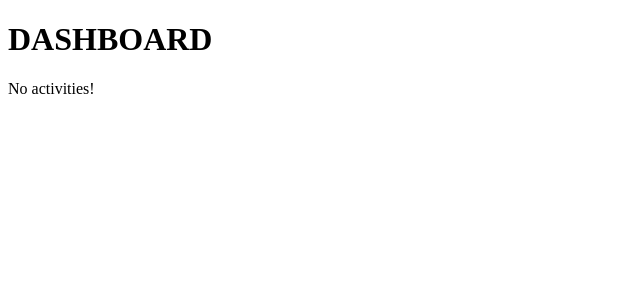
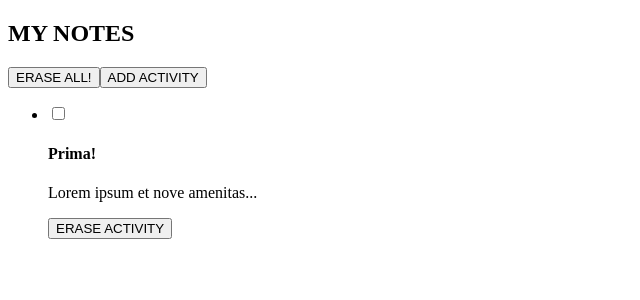
Before and after one commit to albertocapone/hooks-material-ts-todolist, a React (Create React App) app: page / in a window 1280 px wide. Shown: the top 300 px of the page, without its empty margins (0-640 px from the left). Built offline with nearby package versions, Linux system fonts and the light colour scheme.

Commit message:
Struttura base app completa (scheletro componenti)

```diff
--- a/src/components/ActivitiesDashboard.tsx
+++ b/src/components/ActivitiesDashboard.tsx
@@ -1,18 +1,29 @@
 //React Imports
-import React from 'react';
+import React, { useState } from 'react';
 //Components
+import AppBar from './AppBar';
+import ActivitiesList from './ActivitiesList';
+import ActivitiesModal from './ActivitiesModal';
+//TS types
 import { Activity } from '../types';
 
 type Props = {
     activities: Activity[]
 };
 
+type ModalState = {
+    isOpen: boolean,
+    contains: null | Activity
+};
+
 const ActivitiesDashboard: React.FC<Props> = ( {activities} ) => {
+    const [modal, setModal] = useState<ModalState>( {isOpen: false, contains: null} );
     return (
-        <main>
-            <h1>DASHBOARD</h1>
-            {activities.length > 0 ? activities.map( ( {id, text} ) => <p key={id}>{text}</p> ) : "No activities!"}
-        </main>
+        <div>
+            <AppBar />
+            <ActivitiesList activities={activities} />
+            {modal.isOpen && <ActivitiesModal contains={modal.contains}/>}
+        </div>
     )
 }
 
--- /dev/null
+++ b/src/components/ActivitiesList.tsx
@@ -0,0 +1,18 @@
+//React Imports
+import React from 'react';
+import { Activity } from '../types';
+import ActivityEntry from './ActivityEntry';
+
+type Props = {
+    activities: Activity[]
+};
+
+const ActivitiesList: React.FC<Props> = ( { activities } ) => {
+    return (
+        <ul>
+            {(activities.length > 0) ? activities.map( ({id, title, text}) => <ActivityEntry key={id} title={title} text={text}/>)  : "No activities yet!" }
+        </ul>
+    );
+}
+
+export default ActivitiesList;
--- /dev/null
+++ b/src/components/ActivitiesModal.tsx
@@ -0,0 +1,14 @@
+import React from 'react';
+import { Activity } from '../types';
+
+type Props = {
+    contains: Activity | null
+};
+
+const ActivitiesModal: React.FC<Props> = ( {contains} ) => {
+    return (
+        <div>You can see me now, I'm the modal! {contains}</div>
+    );
+}
+
+export default ActivitiesModal;
--- /dev/null
+++ b/src/components/ActivityEntry.tsx
@@ -0,0 +1,21 @@
+import React from 'react';
+import {default as EraseActivityButton} from './MorphingButton';
+
+type Props = {
+    key: number,
+    title: String,
+    text: String
+};
+
+const ActivityEntry: React.FC<Props> = ( {title, text} ) => {
+    return (
+        <li>
+            <input type='checkbox'/>
+            <h4>{title}</h4>
+            <p>{text}</p>
+            <EraseActivityButton kind="erase-activity">ERASE ACTIVITY</EraseActivityButton>
+        </li>
+    );
+}
+
+export default ActivityEntry;
--- /dev/null
+++ b/src/components/AppBar.tsx
@@ -0,0 +1,16 @@
+//React Imports
+import React from 'react';
+import {default as EraseAllButton} from './MorphingButton';
+import {default as AddActivityButton} from './MorphingButton';
+
+const AppBar: React.FC = () => {
+    return (
+        <header>
+            <h2>MY NOTES</h2>
+            <EraseAllButton kind="erase-all">ERASE ALL! </EraseAllButton>
+            <AddActivityButton kind="add-activity">ADD ACTIVITY</AddActivityButton>
+        </header>
+    );
+}
+
+export default AppBar;
--- /dev/null
+++ b/src/components/MorphingButton.tsx
@@ -0,0 +1,14 @@
+import React from 'react';
+
+type Props = {
+    children: String,
+    kind: String
+};
+
+const MorphingButton: React.FC<Props> = ( {children, kind} ) => {
+    return (
+        <button>{children}</button>
+    );
+}
+
+export default MorphingButton;
--- a/src/containers/ActivitiesMaster.tsx
+++ b/src/containers/ActivitiesMaster.tsx
@@ -7,7 +7,7 @@ import { Activity } from '../types';
 
 const ActivitiesMaster: React.FC = () => {
 
-    const [activities, setActivities] = useState<Activity[]>([]);
+    const [activities, setActivities] = useState<Activity[]>([ {id: 1, title: 'Prima!', text: 'Lorem ipsum et nove amenitas...'} ]);
 
     return (
         <ActivitiesDashboard activities={activities} />
--- a/src/types.ts
+++ b/src/types.ts
@@ -1,4 +1,5 @@
 export type Activity = {
     id: number,
+    title: String,
     text: string
 };
```
Also changed, not shown: 2 other files (tests, documents, lock files or other folders).
